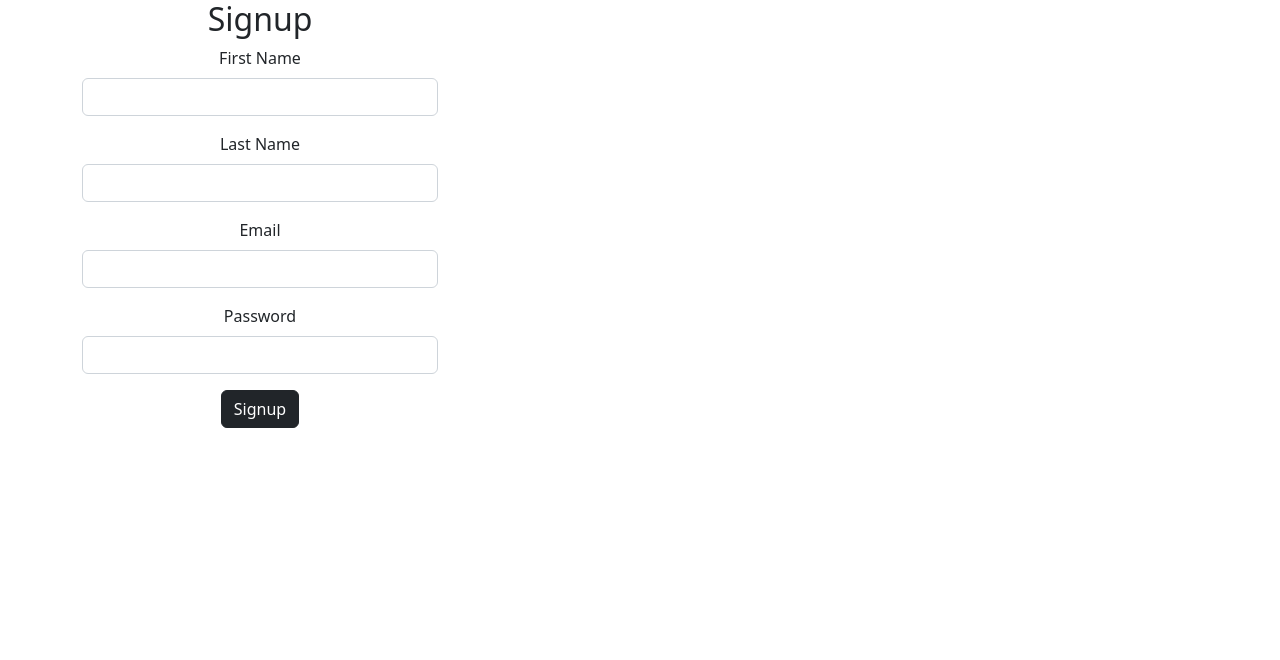
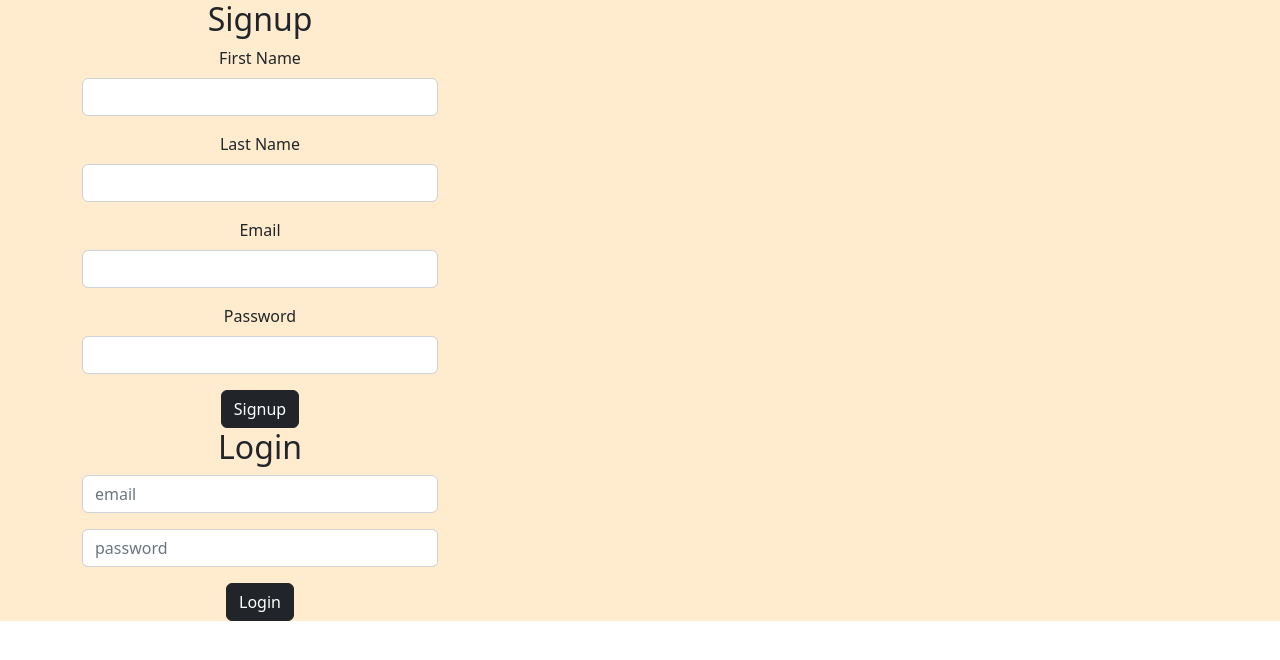
Before and after one commit to Haseeb-Moheb/react-chat-haseeb-marcel, a React (Create React App) app in the folder client/: page / in a window 1280 px wide. Shown: the top 660 px of the page. Built offline with nearby package versions, Linux system fonts and the light colour scheme.

Commit message:
Modified

```diff
--- a/client/package.json
+++ b/client/package.json
@@ -9,6 +9,7 @@
     "bootstrap": "^5.2.3",
     "react": "^18.2.0",
     "react-dom": "^18.2.0",
+    "react-router-dom": "^6.9.0",
     "react-scripts": "5.0.1",
     "reactstrap": "^9.1.6",
     "web-vitals": "^2.1.4"
--- a/client/src/App.css
+++ b/client/src/App.css
@@ -1,3 +1,4 @@
 .App {
   text-align: center;
+  background-color:blanchedalmond;
 }
--- a/client/src/App.jsx
+++ b/client/src/App.jsx
@@ -1,12 +1,24 @@
 import './App.css';
 import Auth from './components/auth/Auth';
+import { useState } from 'react';
 
 function App() {
+
+  const [ sessionToken, setSessionToken ] = useState('Sample Token');
+
+  // console.log("app.jsx: ", sessionToken)
+  const updateToken = newToken => {
+    localStorage.setItem("token", newToken)
+    sessionToken(newToken);
+  }
+
   return (
     <div className="App">
-      <Auth />
+
+      <Auth updateToken={updateToken} />
 
     </div>
+
   );
 }
 
--- a/client/src/components/auth/Auth.jsx
+++ b/client/src/components/auth/Auth.jsx
@@ -1,19 +1,24 @@
     import React from 'react'
     import SignUp from './signup/SignUp'
     import { Col, Container, Row } from 'reactstrap';
+    import Login from './login/Login';
 
-function Auth() {
+    function Auth(props) {
+
       return (
         <>
         <Container>
             <Row>
                 <Col md="4">
-            <SignUp />
+                <SignUp updateToken={props.updateToken} />
                 </Col>
             </Row>
-
+            <Row>
+                <Col md="4">
+                <Login updateToken={props.updateToken} />
+                </Col>
+            </Row>
         </Container>
-
         </>
       )
     }
--- /dev/null
+++ b/client/src/components/auth/login/Login.jsx
@@ -0,0 +1,70 @@
+import React, { useRef } from 'react'
+import { Form, FormGroup, Input, Button } from 'reactstrap'
+
+function Login({updateToken}) {
+
+    const emailRef = useRef();
+    const passwordRef = useRef();
+
+    const handleSubmit = async (e) => {
+        e.prevenDefaulte();
+
+        // console.log(emailRef.current.value);
+        // console.log(passwordRef.current.value);
+
+        let bodyObj = JSON.stringify({
+            email: emailRef.current.value,
+            password: passwordRef.current.value
+        });
+        console.log();
+
+        const url = 'http://localhost:4000/user/login';
+
+
+        try {
+            const res = await fetch(url, { method: "post",
+        headers: new Headers({
+            "Content-Type": "application/json"
+        }),
+        body: bodyObj
+    });
+
+    const data = await res.json();
+    // console.log(data.token);
+    updateToken(data.token)
+
+    emailRef.current.value = '';
+    passwordRef.current.value = '';
+
+        } catch (error){
+            console.error(error);
+        }
+    }
+
+  return (
+    <>
+     <h2>Login</h2>
+
+            <Form onSubmit={handleSubmit}>
+                <FormGroup>
+                    <Input
+                    innerRef={emailRef}
+                    type = "email"
+                    placeholder='email'
+                    autoComplete='off'/>
+                </FormGroup>
+                <FormGroup>
+                    <Input
+                    innerRef={passwordRef}
+                    type = "password"
+                    placeholder='password'
+                    autoComplete='off'/>
+                </FormGroup>
+                <Button type="submit"
+                color='dark'>Login</Button>
+            </Form>
+    </>
+  )
+}
+
+export default Login
--- a/client/src/components/auth/signup/SignUp.jsx
+++ b/client/src/components/auth/signup/SignUp.jsx
@@ -1,7 +1,7 @@
     import React, { useState, useRef } from 'react'
     import { Button, Form, FormGroup, Input, Label } from 'reactstrap'
 
-    function SignUp() {
+    function SignUp({updateToken}) {
 
         // const [ firstName, setFirstName ] = useState('');
         const firstNameRef = useRef();
@@ -36,7 +36,8 @@
                 const res = await fetch(url, requestOptions);
                 const data = await res.json();
 
-                console.log(data);
+                // console.log(data);
+                updateToken(data.token)
 
             } catch (err) {
                     console.error(err);
@@ -77,7 +78,6 @@
                 </FormGroup>
                 <Button type='submit'
                 color='dark'>Signup</Button>
-
             </Form>
 
         </>
--- a/client/src/index.js
+++ b/client/src/index.js
@@ -4,11 +4,14 @@ import './index.css';
 import App from './App';
 import reportWebVitals from './reportWebVitals';
 import 'bootstrap/dist/css/bootstrap.min.css';
+import { BrowserRouter } from 'react-router-dom';
 
 const root = ReactDOM.createRoot(document.getElementById('root'));
 root.render(
   <React.StrictMode>
+    <BrowserRouter>
     <App />
+    </BrowserRouter>
   </React.StrictMode>
 );
 
```
Also changed, not shown: client/src/components/auth/register/Register.jsx (deleted), 1 other file (tests, documents, lock files or other folders). Lines whose indentation alone changed are shown as unchanged.
